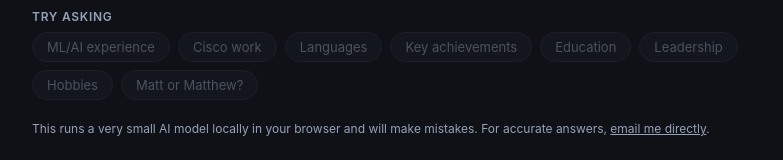
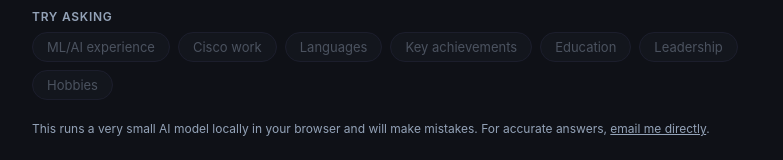
Before and after one commit to mcfredrick/resume-rag, a website: page docs/index.html in a window 1280 px wide. Shown: the part 288-448 px from the top of the page, without its empty margins (248-1031 px from the left). Drawn offline with Linux system fonts and the light colour scheme.

Commit message:
Remove Matt or Matthew question suggestion

```diff
--- a/docs/index.html
+++ b/docs/index.html
@@ -346,7 +346,6 @@
         <span class="chip disabled" data-q="What is Matthew's educational background?">Education</span>
         <span class="chip disabled" data-q="Tell me about Matthew's mentorship and leadership work.">Leadership</span>
         <span class="chip disabled" data-q="What are Matthew's hobbies and personal interests?">Hobbies</span>
-        <span class="chip disabled" data-q="Is it Matt or Matthew?">Matt or Matthew?</span>
       </div>
     </div>
 
```
